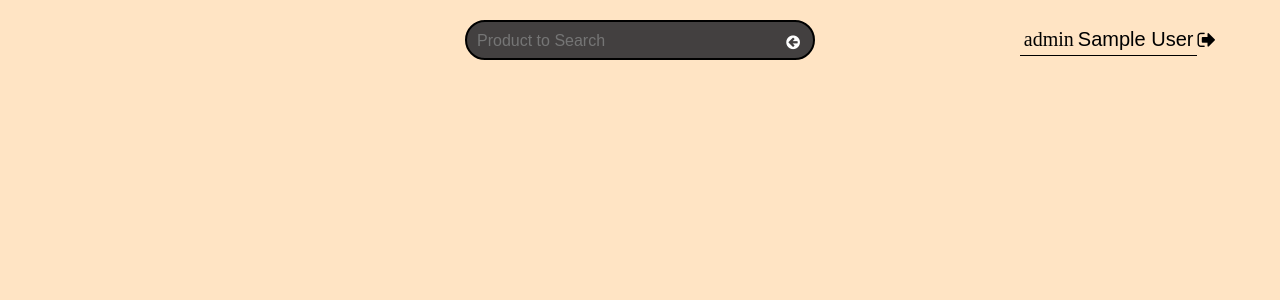
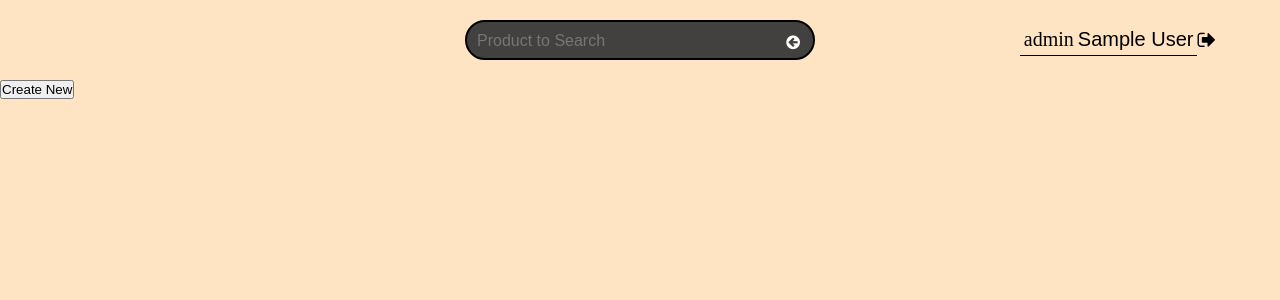
Before and after one commit to TeamNumber5/Kiosk, a Django app: template menu/templates/productListing.html in a window 1280 px wide. Shown: the top 300 px of the page. Run offline with Django 3.2, Linux system fonts and the light colour scheme; the template is opened without the code that fills it: most values are stand-ins (such as "Sample title", 1, 10 or a date in 2020).

Commit message:
fixing bug

```diff
--- a/menu/templates/productListing.html
+++ b/menu/templates/productListing.html
@@ -29,6 +29,11 @@
             </div>
             <button id="logout_button" type="submit" name="logout_click" ><i class="fa fa-sign-out" aria-hidden="true"></i></button>
         </div>
+
+        <div >
+            <button id="createNewButton" class="button">Create New</button>
+        </div>
+
 <!--
         <div>
             <p>{{item_id}}</p>
```
